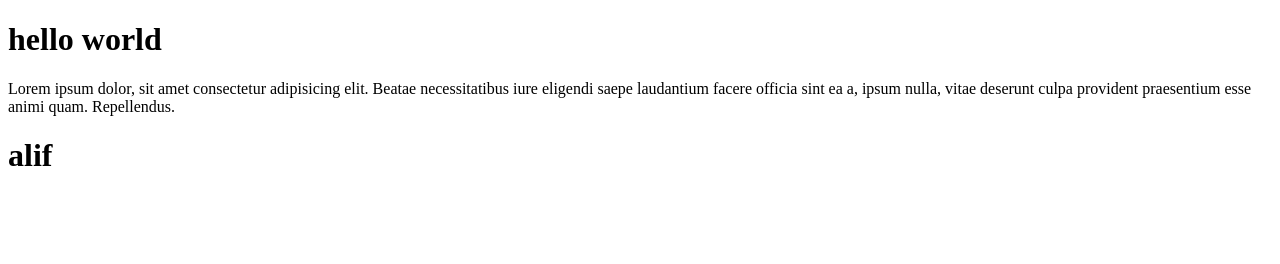
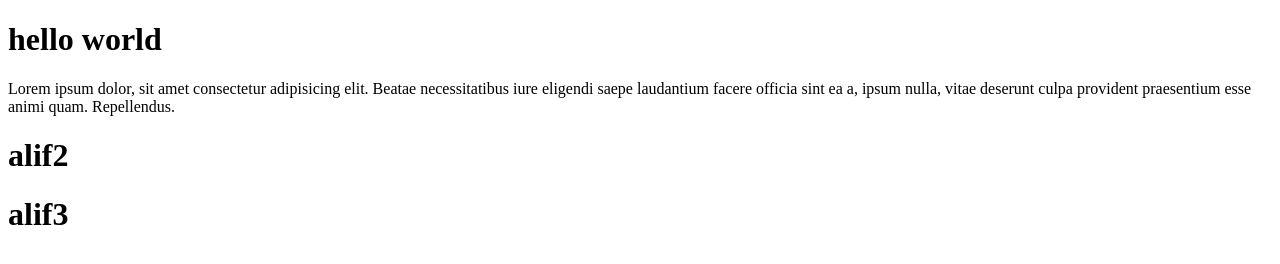
Before and after one commit to azamlalu12-cyber/latihan-html, a plain HTML site: page index.html in a window 1280 px wide. Drawn offline with Linux system fonts and the light colour scheme.

Commit message:
update file index

```diff
--- a/index.html
+++ b/index.html
@@ -8,6 +8,7 @@
 <body>
     <h1>hello world</h1>
     <p>Lorem ipsum dolor, sit amet consectetur adipisicing elit. Beatae necessitatibus iure eligendi saepe laudantium facere officia sint ea a, ipsum nulla, vitae deserunt culpa provident praesentium esse animi quam. Repellendus.</p>
-    <h1>alif</h1>
+    <h1>alif2</h1>
+    <h1>alif3</h1>
 </body>
 </html>
```
